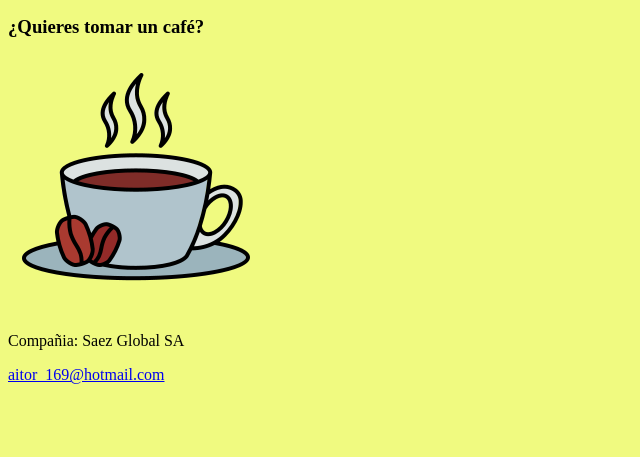
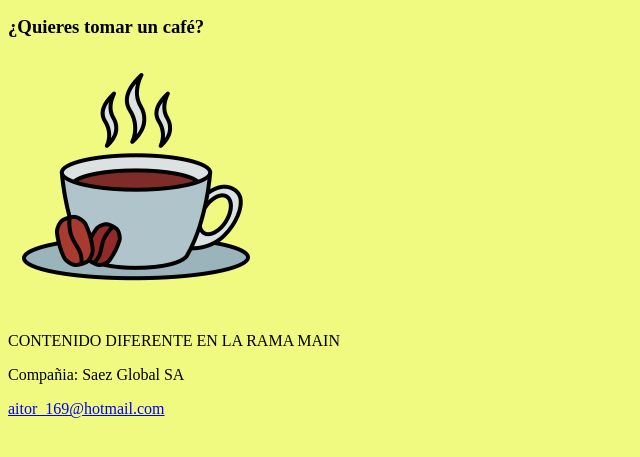
Before and after one commit to asaeztornay/Exercise_Unit5_website, a plain HTML site: page index.html in a window 1280 px wide. Shown: the part 101-558 px from the top of the page, without its empty margins (0-640 px from the left). Drawn offline with Linux system fonts and the light colour scheme.

Commit message:
Add content in main branch

```diff
--- a/index.html
+++ b/index.html
@@ -12,6 +12,7 @@
 
 		<h3>¿Quieres tomar un café?</h3>
 		<img src="images/cafe.png" alt="Icono Cafe">
+		<p>CONTENIDO DIFERENTE EN LA RAMA MAIN</p>
 
 		<footer>
 			<p>Compañia: Saez Global SA</p>
```
